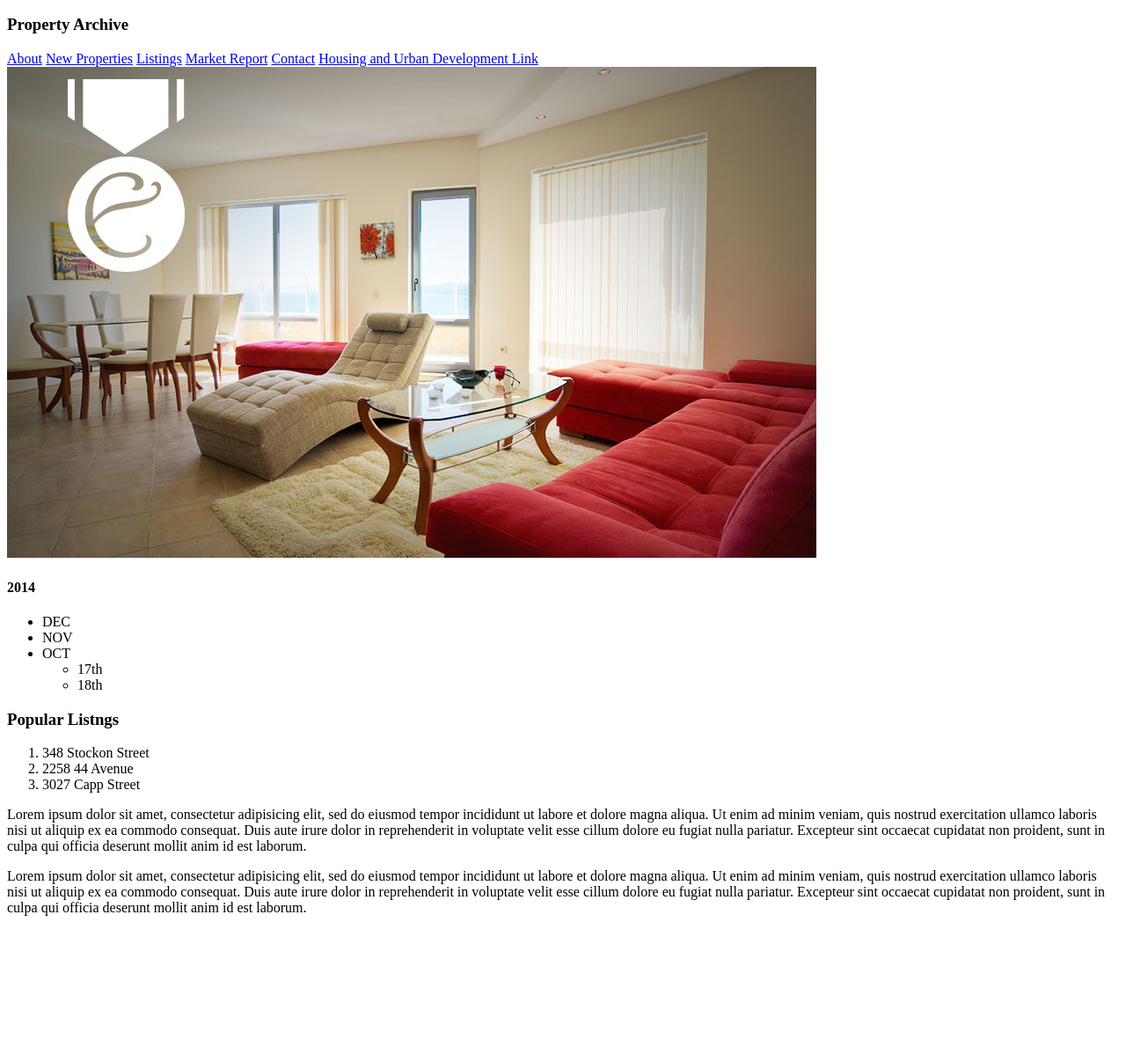
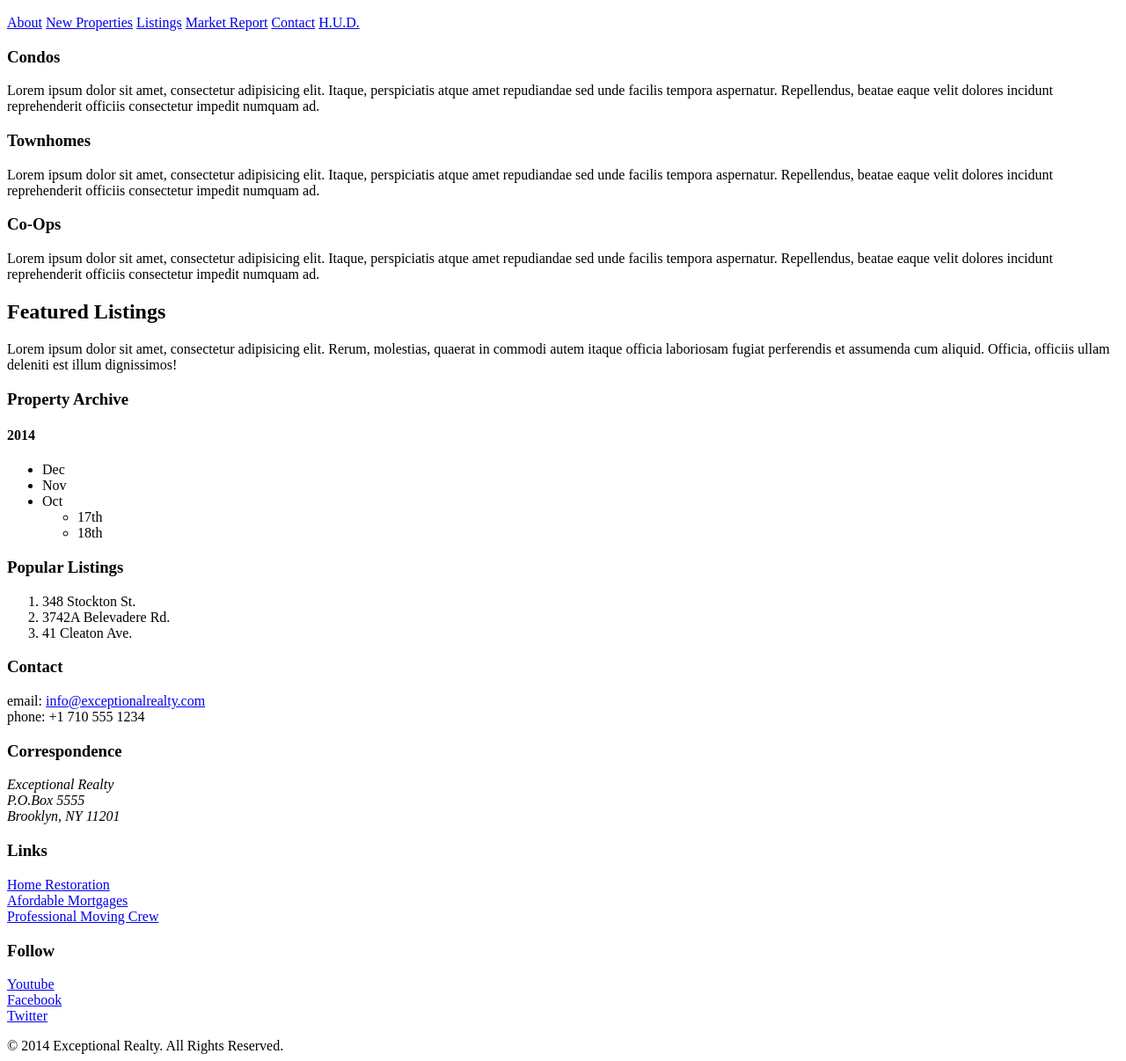
Before and after one commit to gURLmeetsCode/exceptional-realty, a plain HTML site: page real-estate-listings.html in a window 1280 px wide. Shown: the part 110-1316 px from the top of the page at 88% size. Before the commit the page ends 1167 px from the top, so only its background shows below. Drawn offline with Linux system fonts and the light colour scheme.

Commit message:
Update real-estate-listings.html

```diff
--- a/real-estate-listings.html
+++ b/real-estate-listings.html
@@ -1,56 +1,105 @@
-<!DOCTYPE html>
+<!doctype html>
 <html lang="en">
 <head>
   <meta charset="UTF-8">
   <title>Exceptional Realty Group - Luxury Homes - Listings</title>
 </head>
 <body>
+  <header>
+    <div id="logo">
       <h1>Exceptional</h1>
       <h2>Realty Group</h2>
+    </div>
+
+    <nav>
+      <a href="index.html">About</a> <a href="new-properties.html">New Properties</a> <a href="real-estate-listings.html">Listings</a> <a href="market-report.html">Market Report</a> <a href="contact.html">Contact</a> <a href="http://hud.gov" target="_blank">H.U.D.</a>
+    </nav>
+  </header>
+
+  <section>
+    <h3>Condos</h3>
+    <p>Lorem ipsum dolor sit amet, consectetur adipisicing elit. Itaque, perspiciatis atque amet repudiandae sed unde facilis tempora aspernatur. Repellendus, beatae eaque velit dolores incidunt reprehenderit officiis consectetur impedit numquam ad.</p>
+  </section>
+
+  <section>
+    <h3>Townhomes</h3>
+    <p>Lorem ipsum dolor sit amet, consectetur adipisicing elit. Itaque, perspiciatis atque amet repudiandae sed unde facilis tempora aspernatur. Repellendus, beatae eaque velit dolores incidunt reprehenderit officiis consectetur impedit numquam ad.</p>
+  </section>
+
+  <section>
+    <h3>Co-Ops</h3>
+    <p>Lorem ipsum dolor sit amet, consectetur adipisicing elit. Itaque, perspiciatis atque amet repudiandae sed unde facilis tempora aspernatur. Repellendus, beatae eaque velit dolores incidunt reprehenderit officiis consectetur impedit numquam ad.</p>
+  </section>
+
+  <h2 class="milk-text">Featured Listings</h2>
+
+  <section>
+    <p>Lorem ipsum dolor sit amet, consectetur adipisicing elit. Rerum, molestias, quaerat in commodi autem itaque officia laboriosam fugiat perferendis et assumenda cum aliquid. Officia, officiis ullam deleniti est illum dignissimos!</p>
+  </section>
+
+  <section>
     <h3>Property Archive</h3>
-
-		<a href="index.html">About</a>
-		<a href="new-properties.html"> New Properties</a>
-		<a href="real-estate-listings.html">Listings</a>
-		<a href="market-report.html">Market Report</a>
-		<a href="contact.html">Contact</a>
-		<a href="http://hud.gov" target="_blank"> Housing and Urban Development Link</a>
-
-		<img src="images/intro-pic.jpg" alt="Luxury Home Pic" title="Welcome to Exceptional Realty">
-
-
     <h4>2014</h4>
+    <!-- unordered list -->
     <ul>
-		<li>DEC</li>
-		<li>NOV</li>
-		<li>OCT
+      <li>Dec</li>
+      <li>Nov</li>
+      <li>Oct
         <ul>
           <li>17th</li>
           <li>18th</li>
         </ul>
       </li>
     </ul>
+  <section>
 
-	<h3>Popular Listngs</h3>
+  <section>
+    <h3>Popular Listings</h3>
+    <!-- ordered list -->
     <ol>
-		<li>348 Stockon Street</li>
-		<li>2258 44 Avenue</li>
-		<li>3027 Capp Street</li>
+      <li>348 Stockton St.</li>
+      <li>3742A Belevadere Rd.</li>
+      <li>41 Cleaton Ave.</li>
     </ol>
+  </section>
 
+  <section id="details">
+      <div>
+        <h3>Contact</h3>
+        <p>
+          email: <a href="mailto:info@exceptionalrealty.com">info@exceptionalrealty.com</a><br>
+          phone: +1 710 555 1234
+        </p>
+        <h3>Correspondence</h3>
+        <address>
+          Exceptional Realty<br>
+          P.O.Box 5555<br>
+          Brooklyn, NY 11201
+        </address>
+      </div>
 
-	<p>Lorem ipsum dolor sit amet, consectetur adipisicing elit, sed do eiusmod
-	tempor incididunt ut labore et dolore magna aliqua. Ut enim ad minim veniam,
-	quis nostrud exercitation ullamco laboris nisi ut aliquip ex ea commodo
-	consequat. Duis aute irure dolor in reprehenderit in voluptate velit esse
-	cillum dolore eu fugiat nulla pariatur. Excepteur sint occaecat cupidatat non
-	proident, sunt in culpa qui officia deserunt mollit anim id est laborum.</p>
+      <div>
+        <h3>Links</h3>
+        <p>
+          <a href="#" target="_blank">Home Restoration</a><br>
+          <a href="#" target="_blank">Afordable Mortgages</a><br>
+          <a href="#" target="_blank">Professional Moving Crew</a>
+        </p>
+      </div>
 
-	<p>Lorem ipsum dolor sit amet, consectetur adipisicing elit, sed do eiusmod
-	tempor incididunt ut labore et dolore magna aliqua. Ut enim ad minim veniam,
-	quis nostrud exercitation ullamco laboris nisi ut aliquip ex ea commodo
-	consequat. Duis aute irure dolor in reprehenderit in voluptate velit esse
-	cillum dolore eu fugiat nulla pariatur. Excepteur sint occaecat cupidatat non
-	proident, sunt in culpa qui officia deserunt mollit anim id est laborum.</p>
+      <div>
+        <h3>Follow</h3>
+        <p>
+          <a href="#" target="_blank">Youtube</a><br>
+          <a href="#" target="_blank">Facebook</a><br>
+          <a href="#" target="_blank">Twitter</a>
+        </p>
+      </div>
+    </section>
+
+    <footer>
+      &copy; 2014 Exceptional Realty. All Rights Reserved.
+    </footer>
+
 </body>
 </html>
```
Lines whose indentation alone changed are shown as unchanged.
